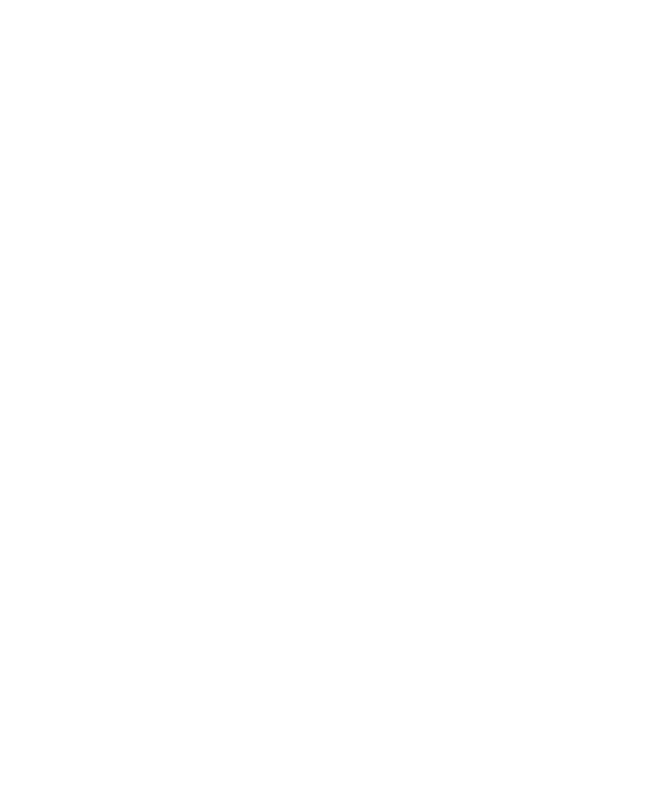
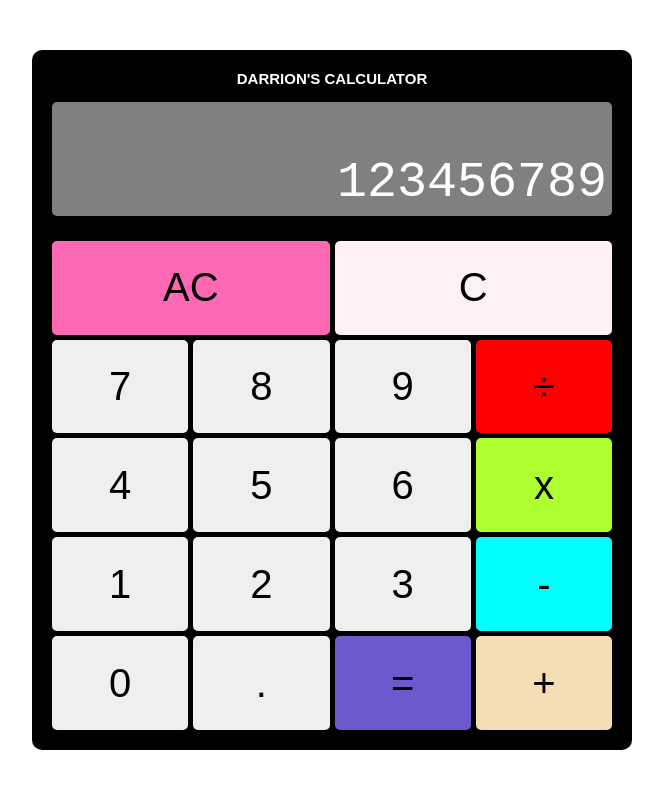
Before and after one commit to darrionn33/calculator, a plain HTML site: page index.html in a window 1280 px wide. Shown: the whole page, without its empty margins (308-971 px from the left). Drawn offline with Linux system fonts and the light colour scheme; a web font is replaced by a local one.

Commit message:
first draft of calculator look done

```diff
--- a/index.html
+++ b/index.html
@@ -5,7 +5,49 @@
     <meta name="viewport" content="width=device-width, initial-scale=1.0" />
     <title>Calculator</title>
     <link rel="stylesheet" href="./styles.css" />
+    <link rel="preconnect" href="https://fonts.googleapis.com" />
+    <link rel="preconnect" href="https://fonts.gstatic.com" crossorigin />
+    <link rel="preconnect" href="https://fonts.googleapis.com" />
+    <link rel="preconnect" href="https://fonts.gstatic.com" crossorigin />
+    <link
+      href="https://fonts.googleapis.com/css2?family=M+PLUS+Code+Latin:wght@500&display=swap"
+      rel="stylesheet"
+    />
     <script src="./script.js" defer></script>
   </head>
-  <body></body>
+  <body>
+    <div class="calculator-body">
+      <h1>DARRION'S CALCULATOR</h1>
+      <div class="calculator-screen">123456789</div>
+      <div class="calculator-buttons">
+        <div class="ac-c">
+          <button class="ac">AC</button><button class="c">C</button>
+        </div>
+        <div class="789">
+          <button class="7">7</button>
+          <button class="8">8</button>
+          <button class="9">9</button>
+          <button class="divide">÷</button>
+        </div>
+        <div class="456">
+          <button class="4">4</button>
+          <button class="5">5</button>
+          <button class="6">6</button>
+          <button class="multiply">x</button>
+        </div>
+        <div class="123">
+          <button class="1">1</button>
+          <button class="2">2</button>
+          <button class="3">3</button>
+          <button class="minus">-</button>
+        </div>
+        <div class="0-point-equals-plus">
+          <button class="0">0</button>
+          <button class="point">.</button>
+          <button class="equals">=</button>
+          <button class="plus">+</button>
+        </div>
+      </div>
+    </div>
+  </body>
 </html>
--- a/styles.css
+++ b/styles.css
@@ -9,3 +9,94 @@ html {
   padding: 0;
   margin: 0;
 }
+body {
+  width: 100dvw;
+  height: 100dvh;
+  display: grid;
+  place-items: center;
+}
+.calculator-body {
+  width: 600px;
+  height: 700px;
+
+  background-color: black;
+
+  display: flex;
+  flex-direction: column;
+  align-items: center;
+  gap: 5px;
+
+  padding: 20px;
+  border-radius: 10px;
+  max-width: 90dvw;
+  max-height: 90dvh;
+}
+.calculator-body > h1 {
+  font-size: 15px;
+  color: white;
+  font-family: Arial, Helvetica, sans-serif;
+  margin-bottom: 10px;
+}
+.calculator-screen {
+  margin-bottom: 20px;
+  padding: 5px;
+  width: 100%;
+  height: 150px;
+  border-radius: 5px;
+  display: flex;
+  justify-content: flex-end;
+  align-items: flex-end;
+
+  font-family: "M PLUS Code Latin", monospace;
+  font-size: 50px;
+  background-color: gray;
+  color: white;
+}
+.calculator-buttons {
+  width: 100%;
+  height: 100%;
+  display: flex;
+  flex-direction: column;
+  /* background-color: red; */
+  gap: 5px;
+}
+.calculator-buttons > div {
+  /* background-color: green; */
+  flex: 1;
+
+  display: flex;
+  gap: 5px;
+}
+
+.calculator-buttons > div > button {
+  flex: 1;
+
+  border-radius: 5px;
+
+  font-size: 40px;
+}
+.calculator-buttons > div > button:hover {
+  filter: brightness(110%);
+}
+.divide {
+  font-size: 100px;
+  background-color: red;
+}
+.multiply {
+  background-color: greenyellow;
+}
+.minus {
+  background-color: aqua;
+}
+.plus {
+  background-color: wheat;
+}
+.equals {
+  background-color: slateblue;
+}
+.ac {
+  background-color: hotpink;
+}
+.c {
+  background-color: lavenderblush;
+}
```
